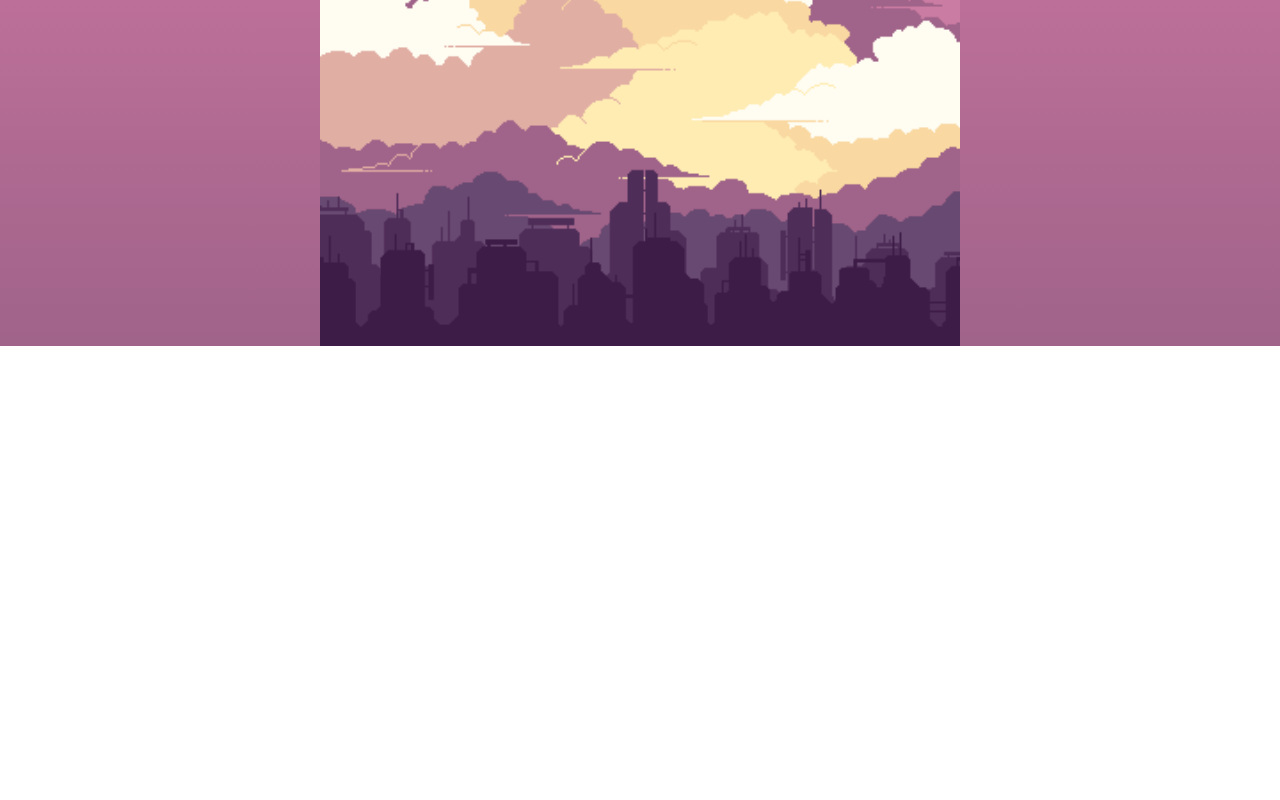
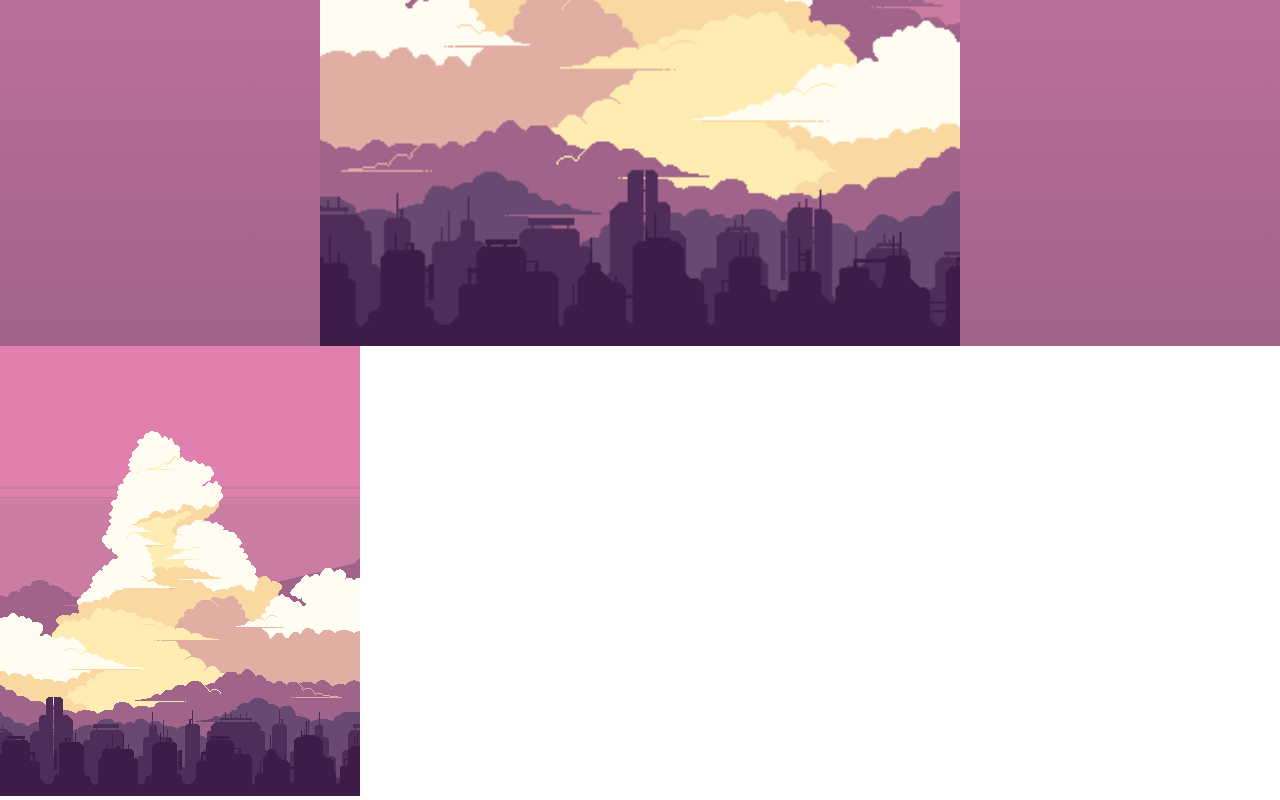
Before and after one commit to sukhchainn/clouds-4, a plain HTML site: page index.html in a window 1280 px wide. Shown: the part 454-1254 px from the top of the page. Before the commit the page ends 800 px from the top, so only its background shows below. Drawn offline with Linux system fonts and the light colour scheme.

Commit message:
parallax loop added
On the request of megalithiccat.

```diff
--- a/index.html
+++ b/index.html
@@ -9,15 +9,15 @@
 	</head>
 	<body>
 		<header>
-			<img class="background" src="./images/clouds_background.png" alt="background" />
-			<img class="clouds" src="./images/clouds_clouds.png" alt="clouds" />
-			<img class="city" src="./images/clouds_city.png" alt="city" />
-			<img class="city2" src="./images/clouds_city2.png" alt="city2" />
+			<img class="background" src="./images/clouds_background_1.png" alt="background" />
+			<img class="clouds" src="./images/clouds_clouds_1.png" alt="clouds" />
+			<img class="city" src="./images/clouds_city_1.png" alt="city" />
+			<img class="city2" src="./images/clouds_city2_1.png" alt="city2" />
 		</header>
 
-		<!-- <section>
+		<section>
 			<canvas id="canvas"></canvas>
-		</section> -->
+		</section>
 
 		<script type="text/javascript" src="main.js"></script>
 		<script type="text/javascript" src="parallax.js"></script>
--- a/main.js
+++ b/main.js
@@ -5,7 +5,6 @@ function parallax(element, distance, speed) {
     // item.style.transform = `translateY(${distance * speed})px`;
     if (item.style.left == '') left = ((window.innerWidth/2) - (item.clientWidth/2));
     item.style.left = (left + distance* speed)+"px";
-    console.log(window.innerWidth - item.clientWidth);
 }
 
 window.addEventListener("mousemove", function() {
--- a/parallax.js
+++ b/parallax.js
@@ -1,34 +1,73 @@
-// const canvas = document.getElementById('canvas');
-// const ctx = canvas.getContext('2d');
-// const CANVAS_WIDTH = canvas.width = 360;
-// const CANVAS_HEIGHT = canvas.height = 700;
-// let gameSpeed = 2;
+const canvas = document.getElementById('canvas');
+const ctx = canvas.getContext('2d');
+const CANVAS_WIDTH = canvas.width = 360;
+const CANVAS_HEIGHT = canvas.height = 450;
+let gameSpeed = 10;
 
-// // const backgroundLayer1 = new Image();
-// // backgroundLayer1.src = 'layer-1.png';
-// // const backgroundLayer2 = new Image();
-// // backgroundLayer2.src = 'layer-2.png';
-// // const backgroundLayer3 = new Image();
-// // backgroundLayer3.src = 'layer-3.png';
-// const backgroundLayer4 = new Image();
-// backgroundLayer4.src = './images/clouds_background.png';
-// const backgroundLayer5 = new Image();
-// backgroundLayer5.src = './images/clouds_background.png';
-// // backgroundLayer5.classList.add("flip");
-// backgroundLayer5.className += "flip";
+const backgroundLayer1_1 = new Image();
+backgroundLayer1_1.src = './images/clouds_background_1.png';
+const backgroundLayer1_2 = new Image();
+backgroundLayer1_2.src = './images/clouds_background_2.png';
+const backgroundLayer2_1 = new Image();
+backgroundLayer2_1.src = './images/clouds_clouds_1.png';
+const backgroundLayer2_2 = new Image();
+backgroundLayer2_2.src = './images/clouds_clouds_2.png';
+const backgroundLayer3_1 = new Image();
+backgroundLayer3_1.src = './images/clouds_city_1.png';
+const backgroundLayer3_2 = new Image();
+backgroundLayer3_2.src = './images/clouds_city_2.png';
+const backgroundLayer4_1 = new Image();
+backgroundLayer4_1.src = './images/clouds_city2_1.png';
+const backgroundLayer4_2 = new Image();
+backgroundLayer4_2.src = './images/clouds_city2_2.png';
 
-// let x = 0;
-// // let x2 = 2400;
-// let x2 = 360;
+let x = 0;
+let x2 = 360;
 
-// function animate() {
-// 	ctx.clearRect(0, 0, CANVAS_WIDTH, CANVAS_HEIGHT);
-// 	ctx.drawImage(backgroundLayer4, x, 0);
-// 	ctx.drawImage(backgroundLayer5, x2, 0);
-// 	if (x < -360) x = 360 + x2 - gameSpeed;
-// 	else x -= gameSpeed;
-// 	if (x2 < -360) x2 = 360 + x - gameSpeed;
-// 	else x2 -= gameSpeed;
-// 	requestAnimationFrame(animate);
-// };
-// animate();
+class Layer {
+    constructor(image1, image2, speedModifier) {
+        this.x = 0;
+        this.y = 0;
+        this.width = 360;
+        this.height = 450;
+        this.x2 = this.width;
+        this.image1 = image1;
+        this.image2 = image2;
+        this.speedModifier = speedModifier;
+        this.speed = gameSpeed * this.speedModifier;
+    }
+
+    update() {
+        this.speed = gameSpeed * this.speedModifier;
+        if (this.x <= -this.width) {
+            this.x = this.width;
+            // this.x = this.width + this.x - this.speed;
+        } if (this.x2 <= -this.width) {
+            this.x2 = this.width;
+            // this.x2 = this.width + this.x - this.speed;
+        }
+        this.x = Math.floor(this.x - this.speed);
+        this.x2 = Math.floor(this.x2 - this.speed);
+    }
+    draw() {
+        ctx.drawImage(this.image1, this.x, this.y, this.width, this.height);
+        ctx.drawImage(this.image2, this.x2, this.y, this.width, this.height);
+    }
+}
+
+const layer4 = new Layer(backgroundLayer4_1, backgroundLayer4_2, 0.2);
+const layer3 = new Layer(backgroundLayer3_1, backgroundLayer3_2, 0.4);
+const layer2 = new Layer(backgroundLayer2_1, backgroundLayer2_2, 0.6);
+const layer1 = new Layer(backgroundLayer1_1, backgroundLayer1_2, 0.8);
+
+const gameObjects = [layer1, layer2, layer3, layer4];
+
+function animate() {
+	ctx.clearRect(0, 0, CANVAS_WIDTH, CANVAS_HEIGHT);
+	gameObjects.forEach(Object => {
+        Object.update();
+        Object.draw();
+    });
+	requestAnimationFrame(animate);
+}
+animate();
```
Also changed, not shown: images/clouds_background_1.png (renamed from images/clouds_background.png), images/clouds_background_2.png (added), images/clouds_buildings.png (deleted), images/clouds_city2_1.png (renamed from images/clouds_city2.png), images/clouds_city2_2.png (added), images/clouds_city_1.png (renamed from images/clouds_city.png), images/clouds_city_2.png (added), images/clouds_clouds_1.png (renamed from images/clouds_clouds.png), images/clouds_clouds_2.png (added).
